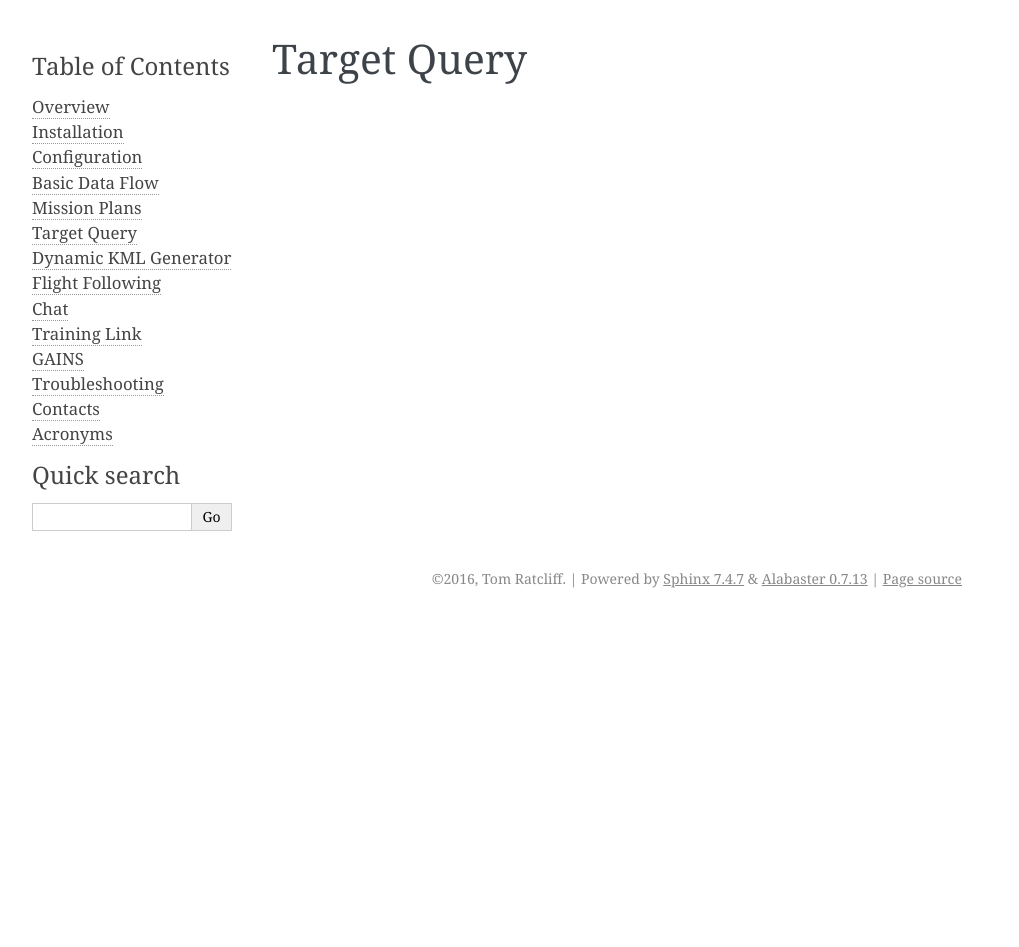
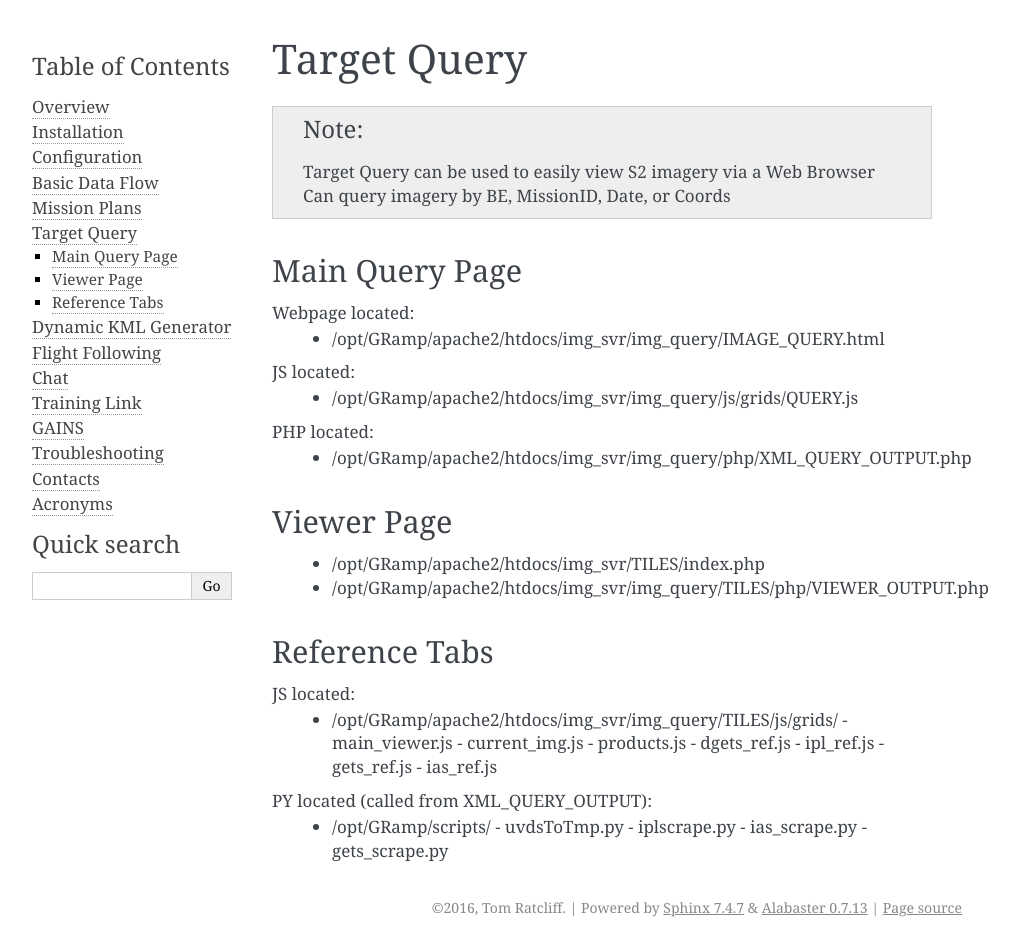
Before and after one commit to ltratcliff/dgets_docs, a Sphinx documentation site: the page built from source/tgt_query.rst, in a window 1280 px wide. Shown: the whole page, without its empty margins (148-1167 px from the left). Built offline with Sphinx 7.4.7, drawn with Linux system fonts in a browser that asks for light colours; before the commit the page ends 900 px from its top, so only the background shows below that.

Commit message:
initial draft

```diff
--- a/source/tgt_query.rst
+++ b/source/tgt_query.rst
@@ -1,2 +1,47 @@
 Target Query
 ============
+
+.. note::
+
+   Target Query can be used to easily view S2 imagery via a Web Browser
+   Can query imagery by BE, MissionID, Date, or Coords
+
+Main Query Page
+----------------
+
+Webpage located:
+ - /opt/GRamp/apache2/htdocs/img_svr/img_query/IMAGE_QUERY.html
+
+JS located:
+ - /opt/GRamp/apache2/htdocs/img_svr/img_query/js/grids/QUERY.js
+
+PHP located:
+ - /opt/GRamp/apache2/htdocs/img_svr/img_query/php/XML_QUERY_OUTPUT.php
+
+
+Viewer Page
+-----------
+
+   - /opt/GRamp/apache2/htdocs/img_svr/TILES/index.php
+   - /opt/GRamp/apache2/htdocs/img_svr/img_query/TILES/php/VIEWER_OUTPUT.php
+
+
+Reference Tabs
+---------------
+
+JS located:
+ - /opt/GRamp/apache2/htdocs/img_svr/img_query/TILES/js/grids/
+   - main_viewer.js
+   - current_img.js
+   - products.js
+   - dgets_ref.js
+   - ipl_ref.js
+   - gets_ref.js
+   - ias_ref.js
+
+PY located (called from XML_QUERY_OUTPUT):
+ - /opt/GRamp/scripts/
+   - uvdsToTmp.py
+   - iplscrape.py
+   - ias_scrape.py
+   - gets_scrape.py
```
